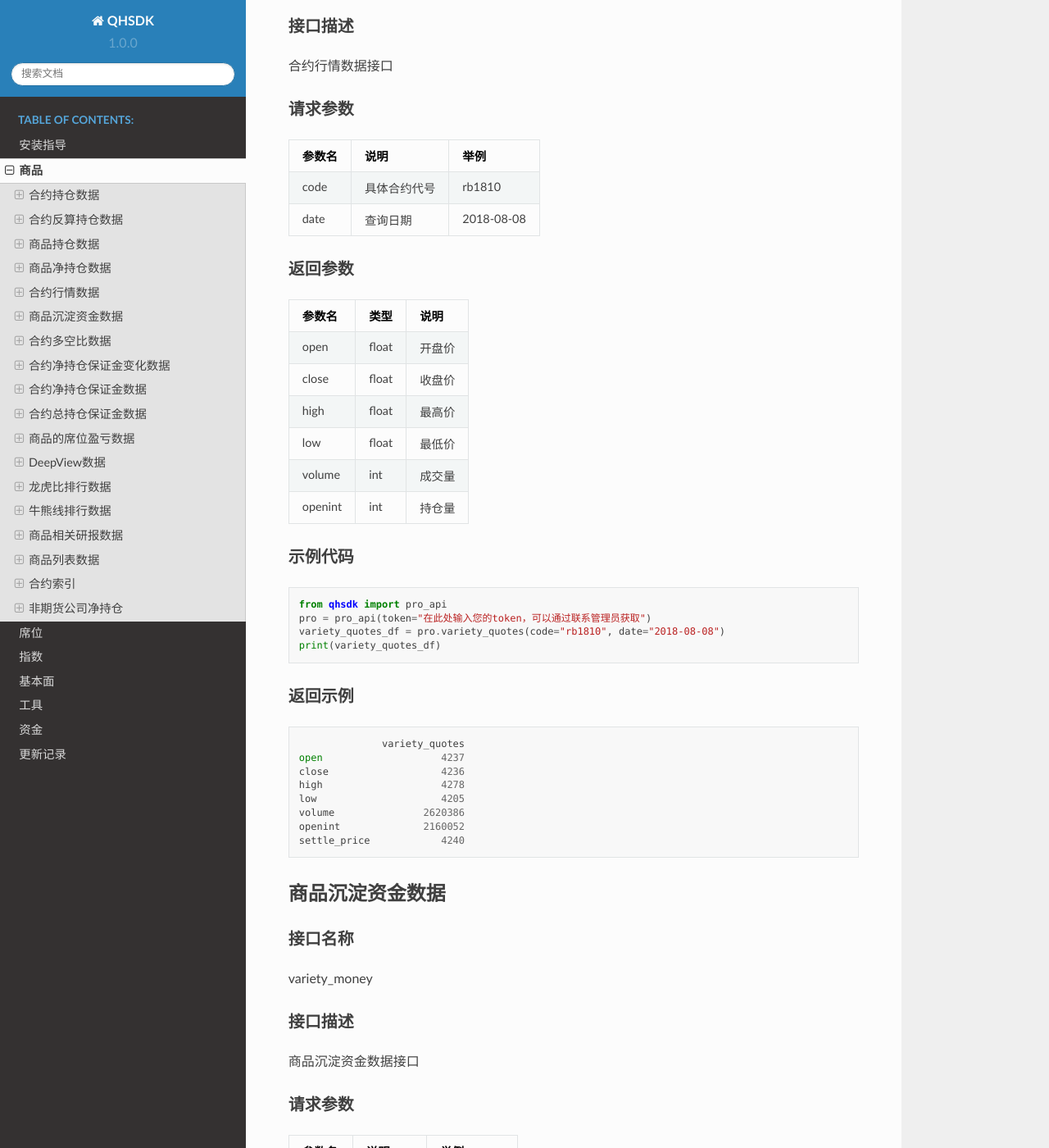
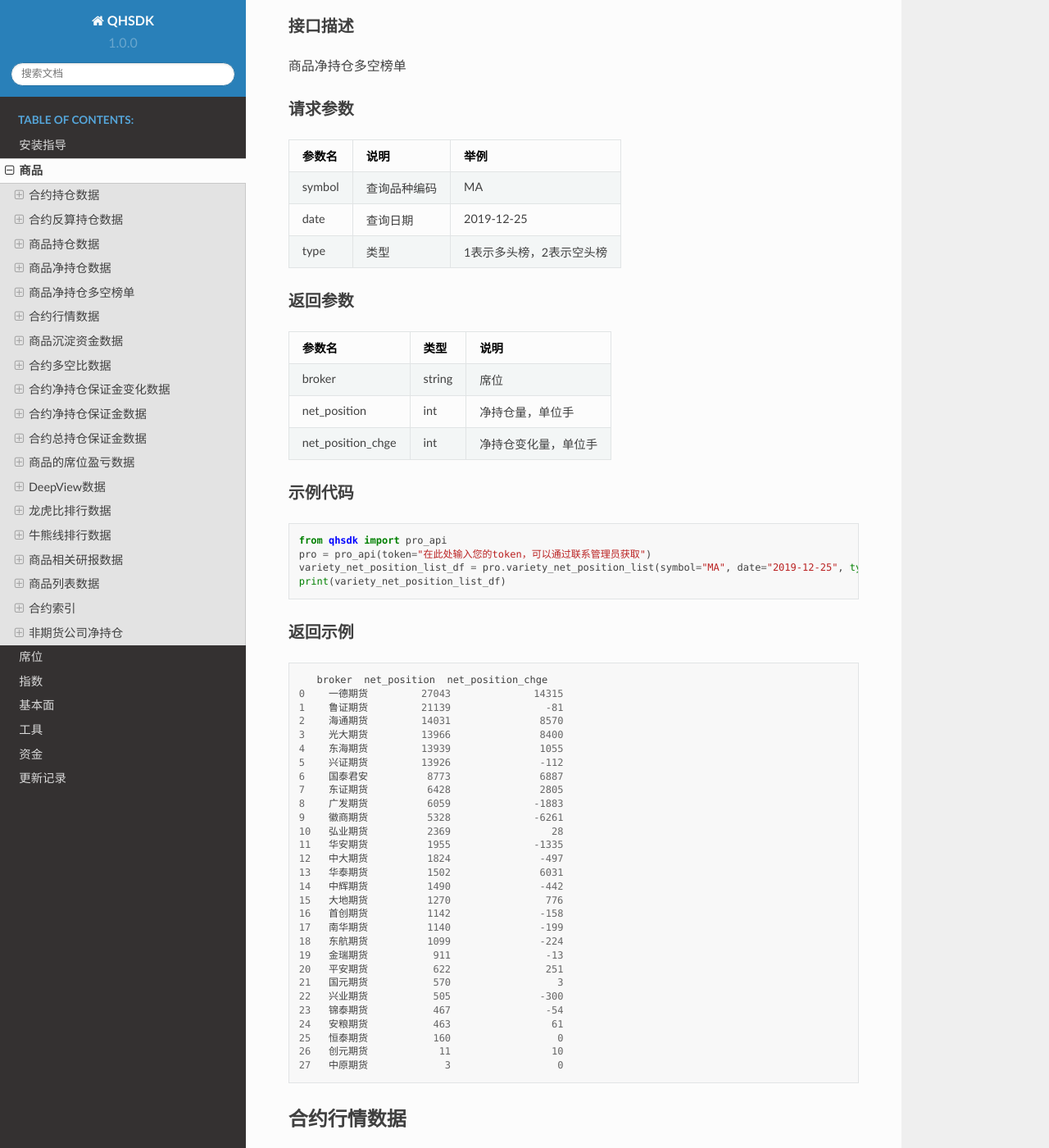
Before and after one commit to albertandking/qhsdk, a Sphinx documentation site: the page built from docs/commodity.md, in a window 1280 px wide and 1400 px high, scrolled down 6258 px. Shown: the whole window at 82% size. Built offline with Sphinx 7.4.7 and the Read the Docs theme 2.0.0, drawn with Linux system fonts in a browser that asks for light colours; some of the changed text lies outside the part shown.

Commit message:
feat(variety_net_position_list): 新增 variety_net_position_list 接口
新增 variety_net_position_list 接口

````diff
--- a/docs/commodity.md
+++ b/docs/commodity.md
@@ -261,6 +261,75 @@ print(variety_net_positions_df)
              variety_net_positions
 trans_date              2018-08-08
 net_position                 58463
+```
+
+## 商品净持仓多空榜单
+
+### 接口名称
+
+variety_net_position_list
+
+### 接口描述
+
+商品净持仓多空榜单
+
+### 请求参数
+
+|参数名|说明|举例|
+|:-----  |:-----|-----|
+|symbol |查询品种编码   |MA|
+|date |查询日期   |2019-12-25|
+|type |类型   |1表示多头榜，2表示空头榜|
+
+### 返回参数
+
+|参数名|类型|说明|
+|:-----  |:-----|-----|
+|broker |string   |席位  |
+|net_position |int   |净持仓量，单位手  |
+|net_position_chge |int   |净持仓变化量，单位手  |
+
+### 示例代码
+
+```python
+from qhsdk import pro_api
+pro = pro_api(token="在此处输入您的token，可以通过联系管理员获取")
+variety_net_position_list_df = pro.variety_net_position_list(symbol="MA", date="2019-12-25", type="1")
+print(variety_net_position_list_df)
+```
+
+### 返回示例
+
+```
+   broker  net_position  net_position_chge
+0    一德期货         27043              14315
+1    鲁证期货         21139                -81
+2    海通期货         14031               8570
+3    光大期货         13966               8400
+4    东海期货         13939               1055
+5    兴证期货         13926               -112
+6    国泰君安          8773               6887
+7    东证期货          6428               2805
+8    广发期货          6059              -1883
+9    徽商期货          5328              -6261
+10   弘业期货          2369                 28
+11   华安期货          1955              -1335
+12   中大期货          1824               -497
+13   华泰期货          1502               6031
+14   中辉期货          1490               -442
+15   大地期货          1270                776
+16   首创期货          1142               -158
+17   南华期货          1140               -199
+18   东航期货          1099               -224
+19   金瑞期货           911                -13
+20   平安期货           622                251
+21   国元期货           570                  3
+22   兴业期货           505               -300
+23   锦泰期货           467                -54
+24   安粮期货           463                 61
+25   恒泰期货           160                  0
+26   创元期货            11                 10
+27   中原期货             3                  0
 ```
 
 ## 合约行情数据
````
Also changed, not shown: README.md (+3 -0 lines), qhsdk/__init__.py (+5 -2 lines), 4 other files.
